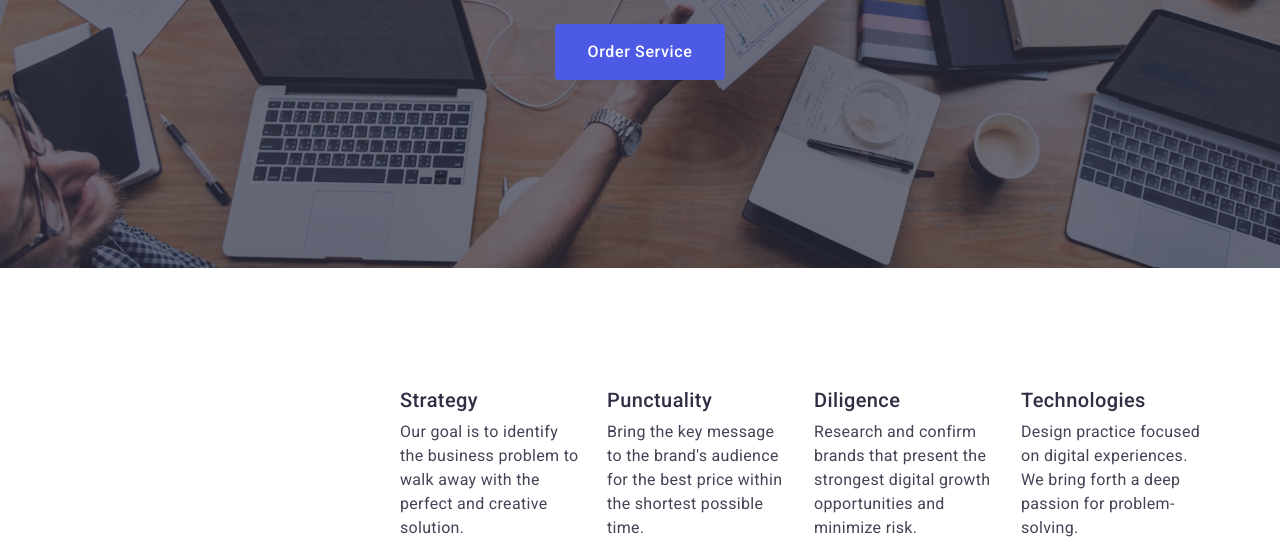
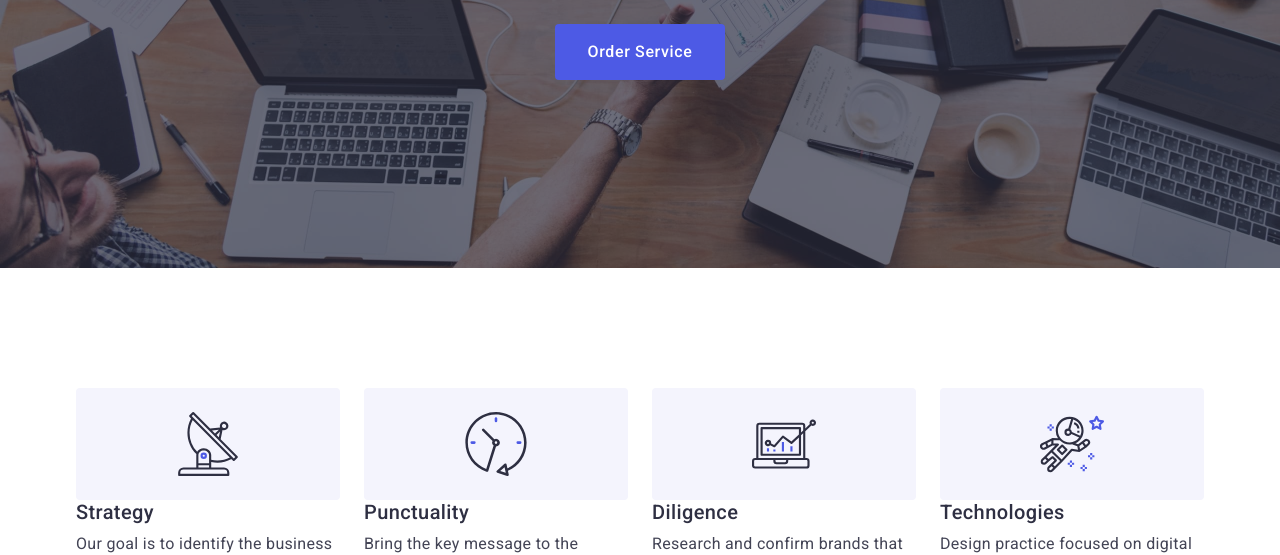
Before and after one commit to evgen122/goit-markup-hw-04, a plain HTML site: page index.html in a window 1280 px wide. Shown: the part 405-960 px from the top of the page. Drawn offline with nearby package versions, Linux system fonts and the light colour scheme.

Commit message:
icon section 2  finish

```diff
--- a/css/styles.css
+++ b/css/styles.css
@@ -295,6 +295,25 @@ p {
   width: calc((100% - 3 * 24px) / 4);
 }
 
+.advantages-icon-area {
+  display: flex;
+  height: 112px;
+  justify-content: center;
+  align-items: center;
+  background-color: var(--color-advand-card-background);
+  border-radius: 4px;
+}
+
+.advantages-icon {
+  width: 64px;
+  height: 64px;
+  /*   margin-top: 24px;
+  margin-bottom: 24px; */
+  /* justify-content: center;
+  align-items: center; */
+  /*  margin: auto; */
+}
+
 /* .list-about-item::before {
   display: block;
   content: '';
--- a/index.html
+++ b/index.html
@@ -60,27 +60,42 @@
       <div class="container">
         <h2 hidden class="text-suptitl ">Description</h2>
         <ul class="list-about list ">
-          <div>
-            <svg class="advantages-icon">
-              <use href=""></use>
-            </svg>
-          </div>
           <li class="list-about-item icon-strategy">
+            <div class="advantages-icon-area">
+              <svg class="advantages-icon">
+                <use href="./images/icon/symbol-defs.svg#icon-antenna"></use>
+              </svg>
+            </div>
             <h3 class="text-titl title-adv">Strategy</h3>
             <p class="text-background-light">Our goal is to identify the business problem to walk
               away with the perfect and creative solution.</p>
           </li>
           <li class="list-about-item icon-punctuality">
+            <div class="advantages-icon-area">
+              <svg class="advantages-icon">
+                <use href="./images/icon/symbol-defs.svg#iocn-clock"></use>
+              </svg>
+            </div>
             <h3 class="text-titl title-adv">Punctuality</h3>
             <p class="text-background-light">Bring the key message to the brand's audience for the
               best price within the shortest possible time.</p>
           </li>
           <li class="list-about-item icon-diligence">
+            <div class="advantages-icon-area">
+              <svg class="advantages-icon">
+                <use href="./images/icon/symbol-defs.svg#icon-diagram"></use>
+              </svg>
+            </div>
             <h3 class="text-titl title-adv">Diligence</h3>
             <p class="text-background-light">Research and confirm brands that present the strongest
               digital growth opportunities and minimize risk.</p>
           </li>
           <li class="list-about-item icon-technologies">
+            <div class="advantages-icon-area">
+              <svg class="advantages-icon">
+                <use href="./images/icon/symbol-defs.svg#icon-astronaut"></use>
+              </svg>
+            </div>
             <h3 class="text-titl title-adv ">Technologies</h3>
             <p class="text-background-light">Design practice focused on digital experiences. We
               bring forth a deep passion for problem-solving.</p>
```
